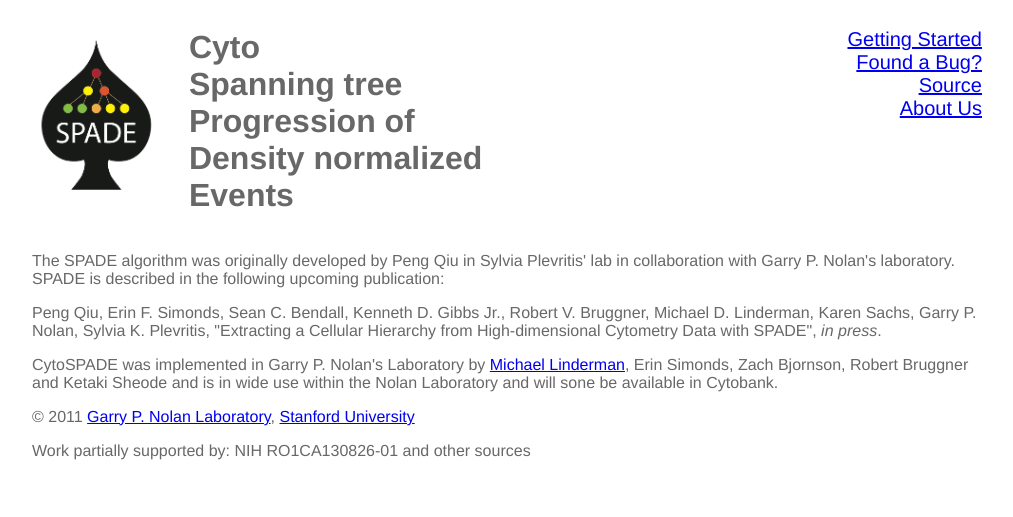
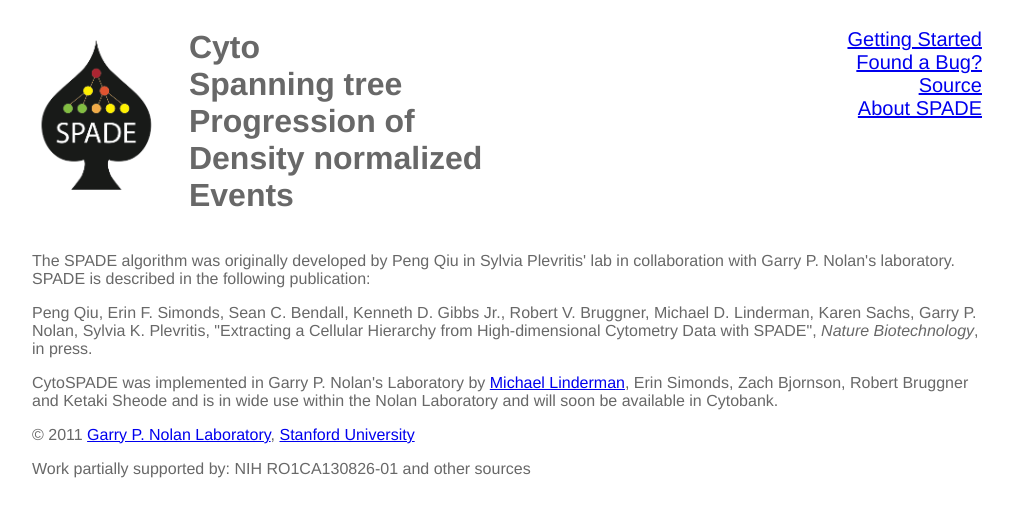
Before and after one commit to nolanlab/spade, a Jekyll site: the page built from about.html, in a window 1280 px wide. Shown: the top 517 px of the page, without its empty margins (133-1146 px from the left). Built offline with Jekyll 4.4.1, drawn with Linux system fonts in a browser that asks for light colours.

Commit message:
Add NBT references and other tweaks to pages content

```diff
--- a/_includes/header.html
+++ b/_includes/header.html
@@ -24,7 +24,7 @@
 					<li><a href='//github.com/nolanlab/spade/wiki/GettingStarted'>Getting Started</a></li>
 					<li><a href='//github.com/nolanlab/spade/issues'>Found a Bug?</a></li>
 					<li><a href='//github.com/nolanlab/spade'>Source</a></li>
-					<li><a href='/aboutus.html'>About Us</a></li>
+					<li><a href='/about.html'>About SPADE</a></li>
 				</ul>
 			</div>
 		</div>
--- a/aboutus.html
+++ b/about.html
@@ -1,22 +1,22 @@
 ---
 layout: home
 author: Michael Linderman
-title: "About the CytoSPADE Team"
+title: "About SPADE and CytoSPADE"
 description: CytoSPADE was developed at Stanford University in the Plevritis and Nolan Labs
 keywords: CytoSPADE, SPADE, flow cytometry, Cytoscape
 ---
 <p>
 	The SPADE algorithm was originally developed by Peng Qiu in Sylvia Plevritis'
-	lab in collaboration with Garry P. Nolan's laboratory. SPADE is described in the following upcoming publication:
+	lab in collaboration with Garry P. Nolan's laboratory. SPADE is described in the following publication:
 </p>
 <p>
 	Peng Qiu, Erin F. Simonds, Sean C. Bendall, Kenneth D. Gibbs Jr., Robert V.
 	Bruggner, Michael D. Linderman, Karen Sachs, Garry P. Nolan, Sylvia K.
 	Plevritis, "Extracting a Cellular Hierarchy from High-dimensional Cytometry
-	Data with SPADE", <i>in press</i>.
+	Data with SPADE", <i>Nature Biotechnology</i>, in press.
 </p>
 <p>
 	CytoSPADE was implemented in Garry P. Nolan's Laboratory by
 	<a href='http://www.stanford.edu/~mlinderm'>Michael Linderman</a>, Erin
-	Simonds, Zach Bjornson, Robert Bruggner and Ketaki Sheode and is in wide use within the Nolan Laboratory and will sone be available in Cytobank.
+	Simonds, Zach Bjornson, Robert Bruggner and Ketaki Sheode and is in wide use within the Nolan Laboratory and will soon be available in Cytobank.
 </p>
--- a/index.html
+++ b/index.html
@@ -15,15 +15,15 @@
 		experiment we can now measure enough markers to identify and compare
 		functional immune activities across nearly all cell types in the human
 		hematopoietic lineage. However, practical approaches to analyze and
-		visualize data at this scale are only now becoming available. SPADE is a
+		visualize data at this scale are only now becoming available. SPADE, described in Qiu et al., <i>Nature Biotechnology</i> 2011, is a
 		novel algorithm that organizes cells into hierarchies of related
-		phenotypes, or "trees", that facilitate visualization of developmental
+		phenotypes, or "trees", that facilitate the visualization of developmental
 		lineages, identification of rare cell types, and comparison of functional
 		markers across stimuli.
 	</p>
 	<p>
 		CytoSPADE is a robust, modular and performant implementation of Qiu et al.'s
-		SPADE, including a rich GUI implemented as a plugin for the Cytoscape Network
+		SPADE algorithm, including a rich GUI implemented as a plugin for the Cytoscape Network
 		Visualization platform. Explore these pages to get started with CytoSPADE, or
 		learn more about the algorithm or implementation.
 	</p>
```
